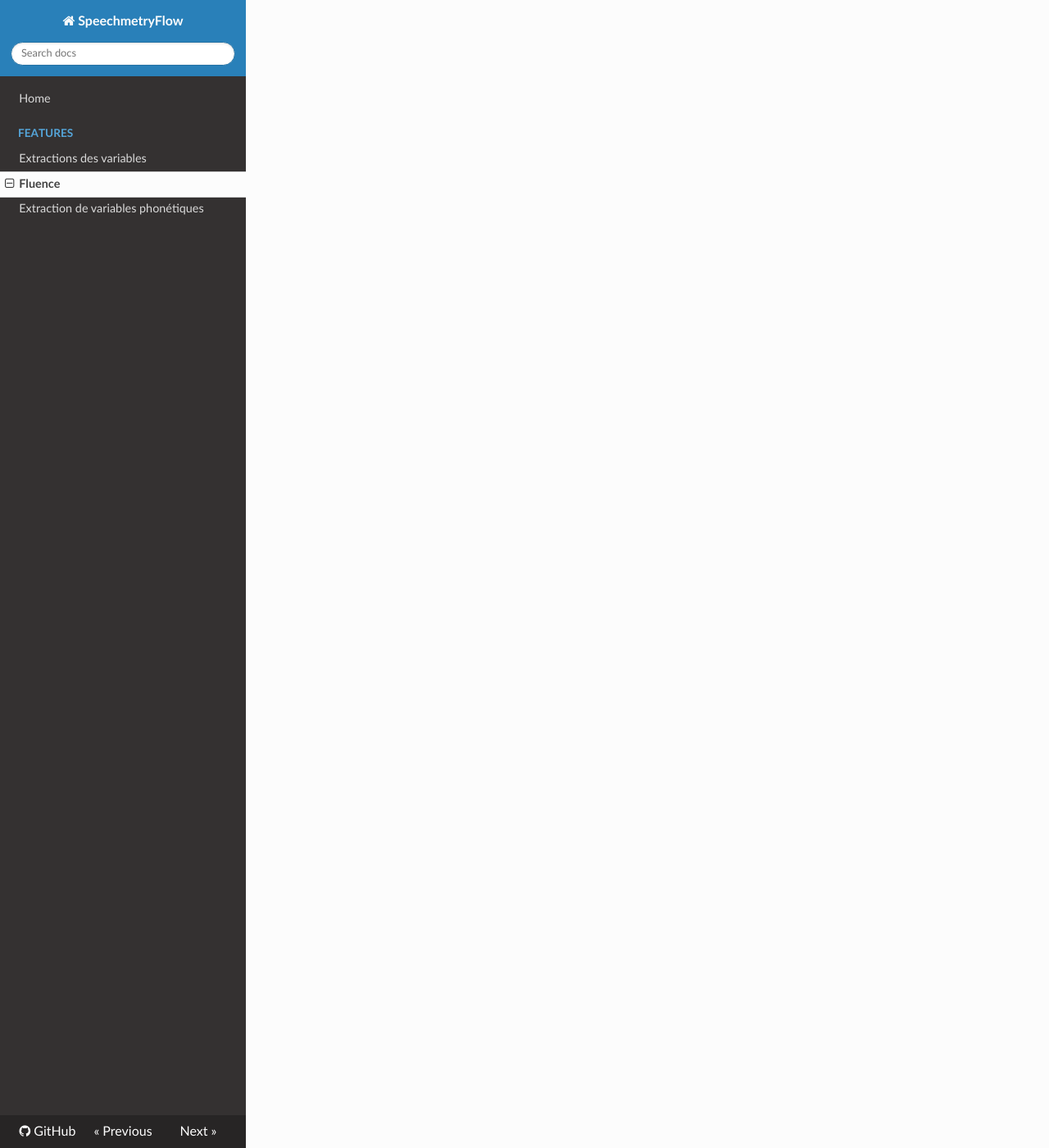
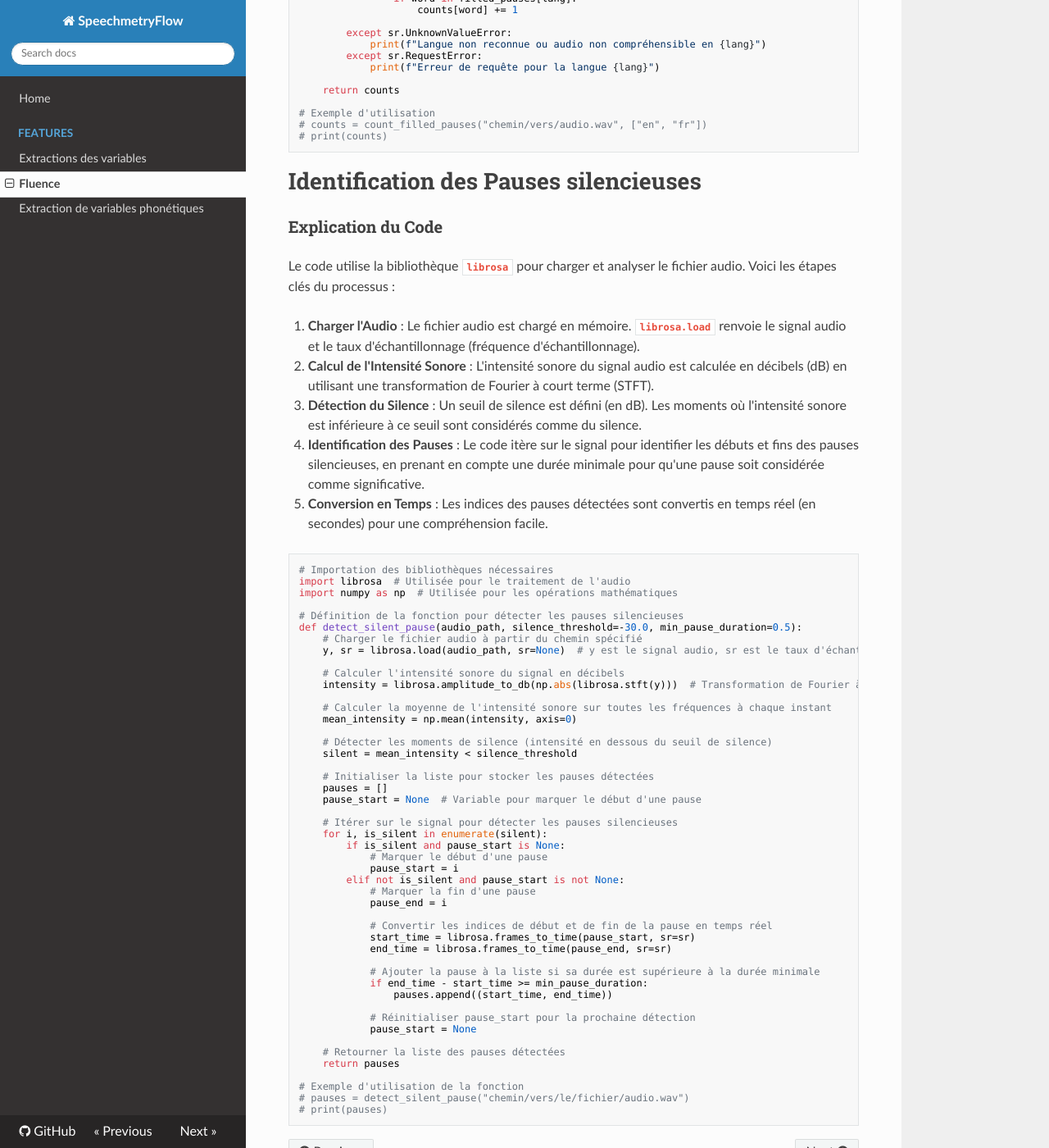
Before and after one commit to lingualab/speechmetryflow, an MkDocs documentation site: the page built from docs/docs/features-fluency.md, in a window 1280 px wide and 1400 px high, scrolled down 1424 px. Shown: the whole window at 82% size. Built offline with MkDocs 1.6.1, drawn with Linux system fonts in a browser that asks for light colours; nearby versions of some CDN libraries; some of the changed text lies outside the part shown.

Commit message:
Add missing content

````diff
--- a/docs/docs/features-fluency.md
+++ b/docs/docs/features-fluency.md
@@ -16,6 +16,120 @@ Il est important de noter que ces méthodes sont limitées aux environnements à
 
 Pour plus d'informations et pour accéder aux scripts, vous pouvez visiter le [dépôt GitHub de **`pauses`**](https://github.com/jim-schwoebel/pauses).
 
-[Identification des pauses remplies](Fluence%2018ccd6be978b81579626db7b4f4bab2e/Identification%20des%20pauses%20remplies%2018ccd6be978b81de8758efdc166c3f67.md)
+# Identification des pauses remplies
 
-[**Identification des Pauses** silencieuses](Fluence%2018ccd6be978b81579626db7b4f4bab2e/Identification%20des%20Pauses%20silencieuses%2018ccd6be978b81928ebecd306d911683.md)
+```python
+import speech_recognition as sr
+
+def count_filled_pauses(audio_path, languages):
+    """
+    Compte le nombre total d'occurrences des pauses remplies dans un échantillon audio.
+
+    Paramètres :
+    - audio_path : Chemin vers le fichier audio.
+    - languages : Liste des codes de langue pour la reconnaissance vocale.
+
+    Retourne :
+    - counts : Dictionnaire avec le nombre total d'occurrences pour chaque pause remplie.
+    """
+
+    # Définir les mots de pause remplie pour chaque langue
+    filled_pauses = {
+        "en": ["uhm", "hmmm", "hum", "uh", "er", "ah"],  # Anglais
+        "fr": ["euh", "hm", "heu", "hmm"],  # Français
+        # Ajouter d'autres langues ici
+    }
+
+    # Initialiser le compteur
+    counts = {word: 0 for lang in languages for word in filled_pauses.get(lang, [])}
+
+    # Charger le fichier audio
+    recognizer = sr.Recognizer()
+    with sr.AudioFile(audio_path) as source:
+        audio_data = recognizer.record(source)
+
+    # Effectuer la reconnaissance vocale pour chaque langue
+    for lang in languages:
+        try:
+            text = recognizer.recognize_google(audio_data, language=lang)
+            words = text.lower().split()
+
+            # Compter les occurrences des pauses remplies
+            for word in words:
+                if word in filled_pauses[lang]:
+                    counts[word] += 1
+
+        except sr.UnknownValueError:
+            print(f"Langue non reconnue ou audio non compréhensible en {lang}")
+        except sr.RequestError:
+            print(f"Erreur de requête pour la langue {lang}")
+
+    return counts
+
+# Exemple d'utilisation
+# counts = count_filled_pauses("chemin/vers/audio.wav", ["en", "fr"])
+# print(counts)
+```
+
+# Identification des Pauses silencieuses
+
+### **Explication du Code**
+
+Le code utilise la bibliothèque **`librosa`** pour charger et analyser le fichier audio. Voici les étapes clés du processus :
+
+1. **Charger l'Audio** : Le fichier audio est chargé en mémoire. **`librosa.load`** renvoie le signal audio et le taux d'échantillonnage (fréquence d'échantillonnage).
+2. **Calcul de l'Intensité Sonore** : L'intensité sonore du signal audio est calculée en décibels (dB) en utilisant une transformation de Fourier à court terme (STFT).
+3. **Détection du Silence** : Un seuil de silence est défini (en dB). Les moments où l'intensité sonore est inférieure à ce seuil sont considérés comme du silence.
+4. **Identification des Pauses** : Le code itère sur le signal pour identifier les débuts et fins des pauses silencieuses, en prenant en compte une durée minimale pour qu'une pause soit considérée comme significative.
+5. **Conversion en Temps** : Les indices des pauses détectées sont convertis en temps réel (en secondes) pour une compréhension facile.
+
+```python
+# Importation des bibliothèques nécessaires
+import librosa  # Utilisée pour le traitement de l'audio
+import numpy as np  # Utilisée pour les opérations mathématiques
+
+# Définition de la fonction pour détecter les pauses silencieuses
+def detect_silent_pause(audio_path, silence_threshold=-30.0, min_pause_duration=0.5):
+    # Charger le fichier audio à partir du chemin spécifié
+    y, sr = librosa.load(audio_path, sr=None)  # y est le signal audio, sr est le taux d'échantillonnage
+
+    # Calculer l'intensité sonore du signal en décibels
+    intensity = librosa.amplitude_to_db(np.abs(librosa.stft(y)))  # Transformation de Fourier à court terme
+
+    # Calculer la moyenne de l'intensité sonore sur toutes les fréquences à chaque instant
+    mean_intensity = np.mean(intensity, axis=0)
+
+    # Détecter les moments de silence (intensité en dessous du seuil de silence)
+    silent = mean_intensity < silence_threshold
+
+    # Initialiser la liste pour stocker les pauses détectées
+    pauses = []
+    pause_start = None  # Variable pour marquer le début d'une pause
+
+    # Itérer sur le signal pour détecter les pauses silencieuses
+    for i, is_silent in enumerate(silent):
+        if is_silent and pause_start is None:
+            # Marquer le début d'une pause
+            pause_start = i
+        elif not is_silent and pause_start is not None:
+            # Marquer la fin d'une pause
+            pause_end = i
+
+            # Convertir les indices de début et de fin de la pause en temps réel
+            start_time = librosa.frames_to_time(pause_start, sr=sr)
+            end_time = librosa.frames_to_time(pause_end, sr=sr)
+
+            # Ajouter la pause à la liste si sa durée est supérieure à la durée minimale
+            if end_time - start_time >= min_pause_duration:
+                pauses.append((start_time, end_time))
+
+            # Réinitialiser pause_start pour la prochaine détection
+            pause_start = None
+
+    # Retourner la liste des pauses détectées
+    return pauses
+
+# Exemple d'utilisation de la fonction
+# pauses = detect_silent_pause("chemin/vers/le/fichier/audio.wav")
+# print(pauses)
+```
````
Also changed, not shown: docs/docs/features-extractions.md (+2 -2 lines), docs/docs/img/content-units-cookie-theft.png (added), docs/docs/img/encoder-decoder.png (added).
